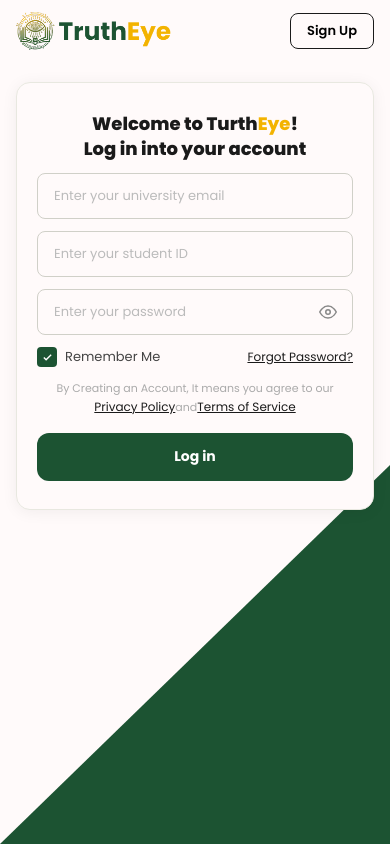
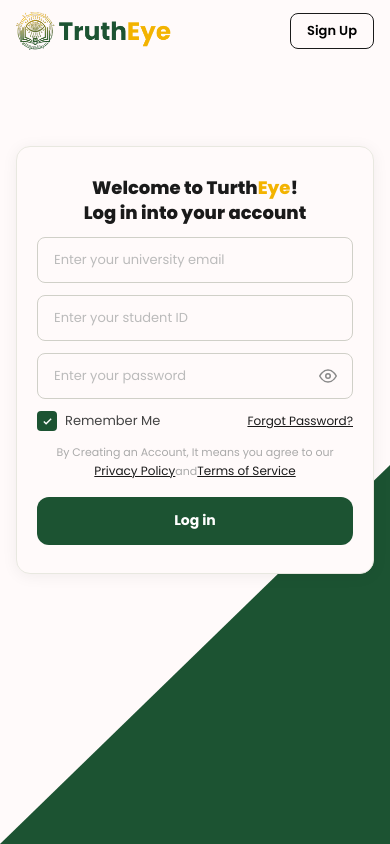
Before and after one commit to mokalabib70-collab/truth-eye, a React (Create React App) app: page / in a window 390 px wide. Built offline with nearby package versions, Linux system fonts and the light colour scheme.

Commit message:
Update Authpages.css

```diff
--- a/src/Pages/Authpages.css
+++ b/src/Pages/Authpages.css
@@ -336,6 +336,12 @@
    601px to 768px
 ════════════════════════════════════════ */
 @media (max-width: 768px) {
+  /* Allow page to scroll on mobile */
+  .auth-page {
+    overflow-y: auto;
+    overflow-x: hidden;
+  }
+
   .auth-topbar {
     padding: 12px 20px;
   }
@@ -343,19 +349,21 @@
   .auth-topbar__right  { gap: 10px; font-size: 13px; }
   .auth-topbar__btn    { padding: 7px 16px; font-size: 13px; }
 
-  /* Stack card + icon vertically, hide icon */
+  /* Stack card vertically, push it down from topbar */
   .auth-content {
     flex-direction: column;
     align-items: center;
+    justify-content: flex-start;
     gap: 20px;
-    padding: 16px 20px 40px;
+    padding: 60px 30px 70px; /* top padding pushes card down */
+    min-height: calc(100vh - 68px);
   }
 
   .auth-icon-wrap { display: none; }
 
-  /* Triangle smaller */
+  /* Triangle smaller so it doesn't overlap card */
   .auth-bg-triangle {
-    border-width: 0 0 55vh 100vw;
+    border-width: 0 0 38vh 100vw;
   }
 
   .auth-card {
@@ -363,6 +371,9 @@
     max-width: 500px;
     padding: 32px 28px;
     border-radius: 16px;
+    position: relative;
+    z-index: 6;
+    margin-top: 10%;
   }
 
   .auth-card__title { font-size: 20px; }
@@ -371,7 +382,6 @@
   .auth-input  { height: 46px; }
   .auth-btn    { height: 46px; font-size: 14px; }
 
-  /* Keep remember + forgot on same line (they wrap naturally via flex-wrap) */
   .auth-row { gap: 8px; }
 }
 
@@ -386,11 +396,10 @@
   .auth-topbar__right span { display: none; }
 
   .auth-content {
-    padding: 12px 16px 32px;
-    /* Ensure content scrolls if needed */
+    padding: 48px 16px 48px; /* top padding keeps card away from topbar */
     overflow-y: auto;
     justify-content: flex-start;
-    padding-top: 20px;
+    align-items: center;
   }
 
   .auth-card {
```
